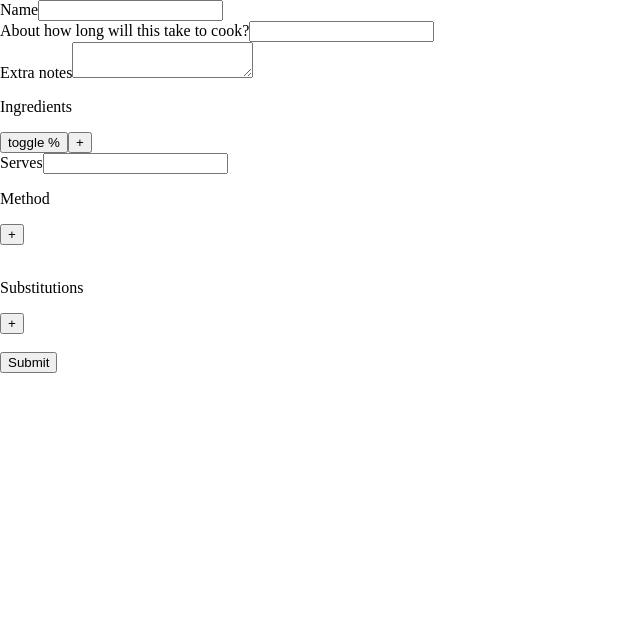
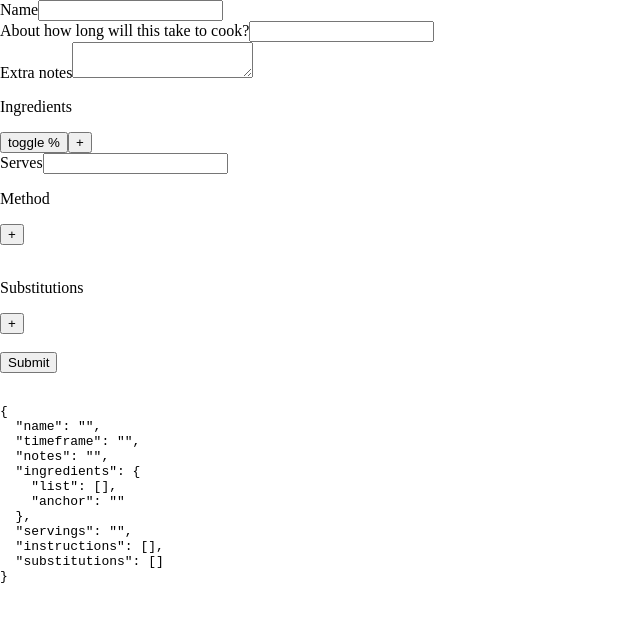
Before and after one commit to Adam-van-der-Voorn/recipes-webapp, a React (Create React App) app: page /add-recipie in a window 1280 px wide. Shown: the top 622 px of the page, without its empty margins (0-640 px from the left). Built offline with nearby package versions, Linux system fonts and the light colour scheme.

Commit message:
substitutions submittable

```diff
--- a/src/components/recipie-form/RecipieForm.tsx
+++ b/src/components/recipie-form/RecipieForm.tsx
@@ -152,6 +152,21 @@ function RecipieForm({ doSubmit, initialValues }: Props) {
                             .flatMap(instruction => instruction.trim() !== '' ? [instruction] : []);
                     }
 
+                    if (values.substitutions.length > 0) {
+                        const parseSubPart = (subPartInput: {quantity: string, ingredientName: string}) => {
+                            return {
+                                ingredientName: subPartInput.ingredientName.trim(),
+                                quantity: parseUnitValInputs(subPartInput.quantity)[0]
+                            }
+                        }
+                        newRecipie.substitutions = values.substitutions.map(substitution => {
+                            return {
+                                additions: substitution.additions.map(addition => parseSubPart(addition)),
+                                removals: substitution.removals.map(removal => parseSubPart(removal))
+                            }
+                        })
+                    }
+
                     // do something with the data
                     doSubmit(newRecipie);
                 }}
@@ -193,11 +208,13 @@ function RecipieForm({ doSubmit, initialValues }: Props) {
                         <br />
 
                         <input type="submit" name="submit" id="submit-recipie" />
+                        <br/><br/>
+                        <pre>{JSON.stringify(values, null, 2)}</pre>
+
                     </Form>
 
                 )}
             </Formik>
-
         </div >
     );
 }
--- a/src/components/recipie-form/SubstitutionRemovalsField.tsx
+++ b/src/components/recipie-form/SubstitutionRemovalsField.tsx
@@ -29,6 +29,7 @@ function SubstitutionRemovalsField({ index, arrayHelpers }: Props) {
                         }
                         <Field name={`substitutions.${index}.removals.${idx}.quantity`} type="text" /> of
                         <Field as="select" name={`substitutions.${index}.removals.${idx}.ingredientName`} >
+                            <option disabled value="">Select an ingredient</option>
                             {
                                 values.ingredients.list.map(ingredient => {
                                     const name = ingredient.name;
```
